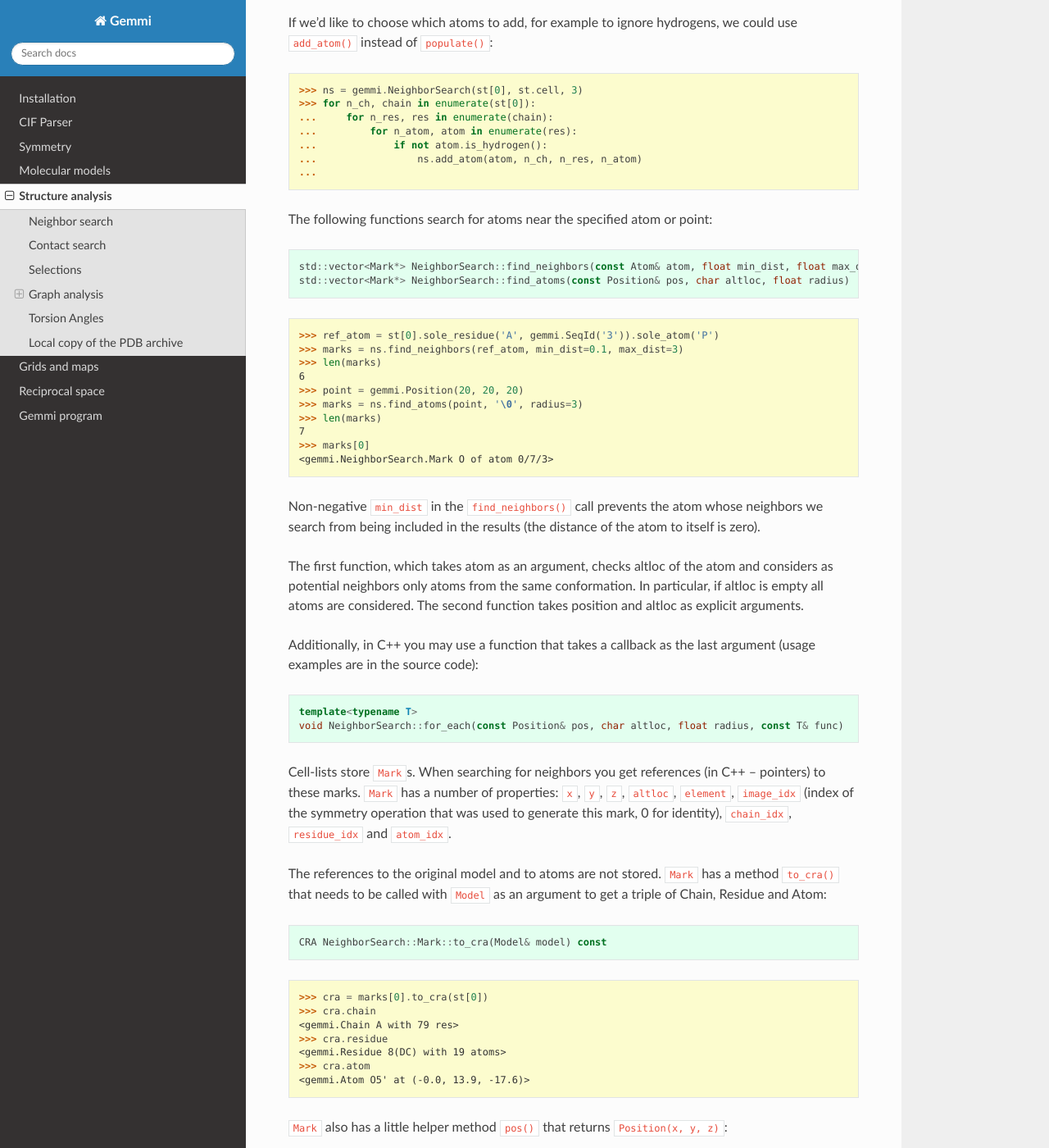
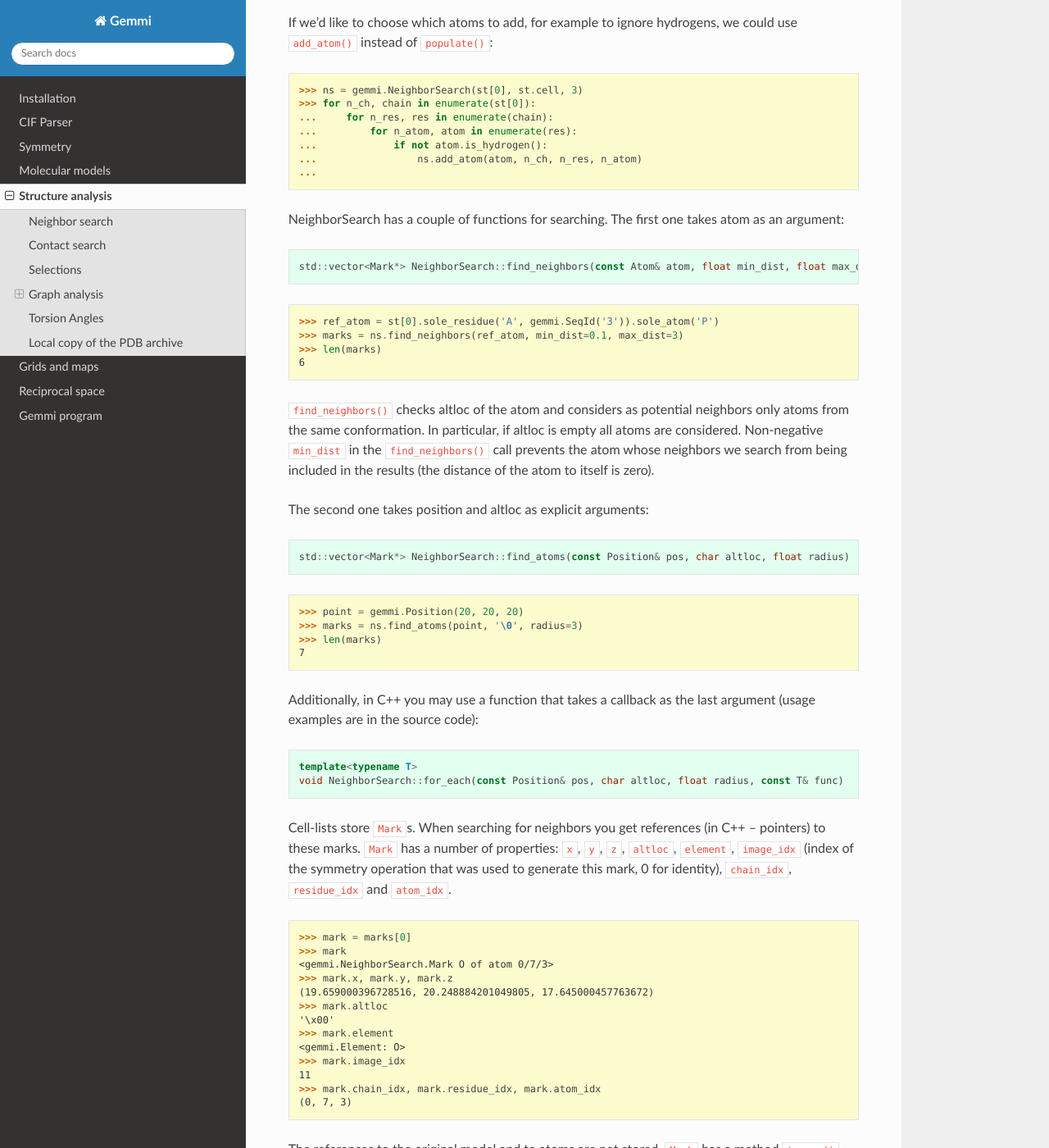
Before and after one commit to project-gemmi/gemmi, a Sphinx documentation site: the page built from docs/analysis.rst, in a window 1280 px wide and 1400 px high, scrolled down 1466 px. Shown: the whole window at 82% size. Built offline with Sphinx 7.4.7 and the Read the Docs theme 2.0.0, drawn with Linux system fonts in a browser that asks for light colours; some of the changed text lies outside the part shown.

Commit message:
docs: expanded NeighborSearch documentation

```diff
--- a/docs/analysis.rst
+++ b/docs/analysis.rst
@@ -83,10 +83,10 @@ we could use ``add_atom()`` instead of ``populate()``:
   ...
 
 
-The following functions search for atoms near the specified atom or point::
+NeighborSearch has a couple of functions for searching.
+The first one takes atom as an argument::
 
   std::vector<Mark*> NeighborSearch::find_neighbors(const Atom& atom, float min_dist, float max_dist)
-  std::vector<Mark*> NeighborSearch::find_atoms(const Position& pos, char altloc, float radius)
 
 .. doctest::
 
@@ -94,21 +94,24 @@ The following functions search for atoms near the specified atom or point::
   >>> marks = ns.find_neighbors(ref_atom, min_dist=0.1, max_dist=3)
   >>> len(marks)
   6
+
+``find_neighbors()`` checks altloc of the atom and
+considers as potential neighbors only atoms from the same
+conformation. In particular, if altloc is empty all atoms are considered.
+Non-negative ``min_dist`` in the ``find_neighbors()`` call prevents
+the atom whose neighbors we search from being included in the results
+(the distance of the atom to itself is zero).
+
+The second one takes position and altloc as explicit arguments::
+
+  std::vector<Mark*> NeighborSearch::find_atoms(const Position& pos, char altloc, float radius)
+
+.. doctest::
+
   >>> point = gemmi.Position(20, 20, 20)
   >>> marks = ns.find_atoms(point, '\0', radius=3)
   >>> len(marks)
   7
-  >>> marks[0]
-  <gemmi.NeighborSearch.Mark O of atom 0/7/3>
-
-Non-negative ``min_dist`` in the ``find_neighbors()`` call prevents
-the atom whose neighbors we search from being included in the results
-(the distance of the atom to itself is zero).
-
-The first function, which takes atom as an argument, checks altloc of the
-atom and considers as potential neighbors only atoms from the same
-conformation. In particular, if altloc is empty all atoms are considered.
-The second function takes position and altloc as explicit arguments.
 
 Additionally, in C++ you may use a function that takes a callback
 as the last argument (usage examples are in the source code)::
@@ -123,6 +126,22 @@ Cell-lists store ``Mark``\ s. When searching for neighbors you get references
 that was used to generate this mark, 0 for identity),
 ``chain_idx``, ``residue_idx`` and ``atom_idx``.
 
+.. doctest::
+
+  >>> mark = marks[0]
+  >>> mark
+  <gemmi.NeighborSearch.Mark O of atom 0/7/3>
+  >>> mark.x, mark.y, mark.z
+  (19.659000396728516, 20.248884201049805, 17.645000457763672)
+  >>> mark.altloc
+  '\x00'
+  >>> mark.element
+  <gemmi.Element: O>
+  >>> mark.image_idx
+  11
+  >>> mark.chain_idx, mark.residue_idx, mark.atom_idx
+  (0, 7, 3)
+
 The references to the original model and to atoms are not stored.
 ``Mark`` has a method ``to_cra()`` that needs to be called with ``Model``
 as an argument to get a triple of Chain, Residue and Atom::
@@ -131,7 +150,7 @@ as an argument to get a triple of Chain, Residue and Atom::
 
 .. doctest::
 
-  >>> cra = marks[0].to_cra(st[0])
+  >>> cra = mark.to_cra(st[0])
   >>> cra.chain
   <gemmi.Chain A with 79 res>
   >>> cra.residue
@@ -139,14 +158,14 @@ as an argument to get a triple of Chain, Residue and Atom::
   >>> cra.atom
   <gemmi.Atom O5' at (-0.0, 13.9, -17.6)>
 
-``Mark`` also has a little helper method ``pos()`` that returns
+``Mark`` also has a helper method ``pos()`` that returns
 ``Position(x, y, z)``::
 
   Position NeighborSearch::Mark::pos() const
 
 .. doctest::
 
-  >>> marks[0].pos()
+  >>> mark.pos()
   <gemmi.Position(19.659, 20.2489, 17.645)>
 
 Note that it can be the position of a symmetric image of the atom.
```
